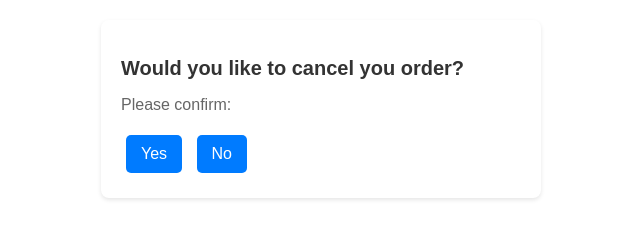
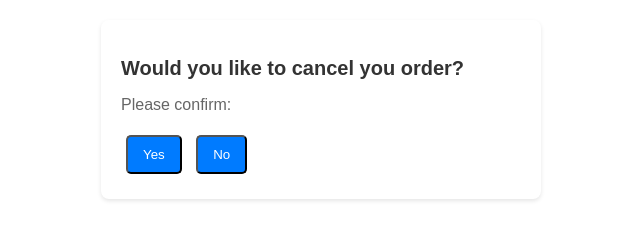
Before and after one commit to ElOm24/fpa2, a plain HTML site: page index.html in a window 1280 px wide. Shown: the whole page, without its empty margins (319-959 px from the left). Drawn offline with Linux system fonts and the light colour scheme.

Commit message:
index.html

```diff
--- a/index.html
+++ b/index.html
@@ -2,6 +2,7 @@
 <html>
 
 <head>
+
     <title>Adaptive card</title>
     <style>
         .card {
@@ -22,7 +23,7 @@
             color: #666;
         }
 
-        .card a {
+        .card button {
             display: inline-block;
             text-decoration: none;
             padding: 10px 15px;
@@ -36,6 +37,7 @@
             background-color: #dc3545;
         }
     </style>
+
 </head>
 
 <body>
@@ -44,10 +46,12 @@
         <h2>Would you like to cancel you order?</h2>
         <p>Please confirm:</p>
 
-        <a href="https://prod-00.westeurope.logic.azure.com:.../triggers/manual/paths/invoke?action=yes&...">Yes</a>
-        <a href="https://prod-00.westeurope.logic.azure.com:.../triggers/manual/paths/invoke?action=no&...">No</a>
+        <button id="confirmCancellation">Yes</button>
+        <button id="declineCancellation" class="no">No</button>
+
+
     </div>
-
+    <script src="script.js"></script>
 </body>
 
 </html>
```
